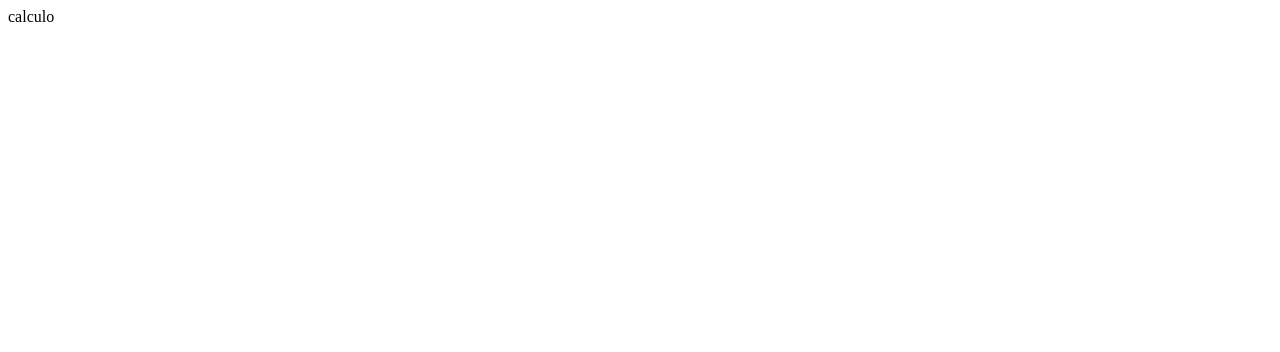
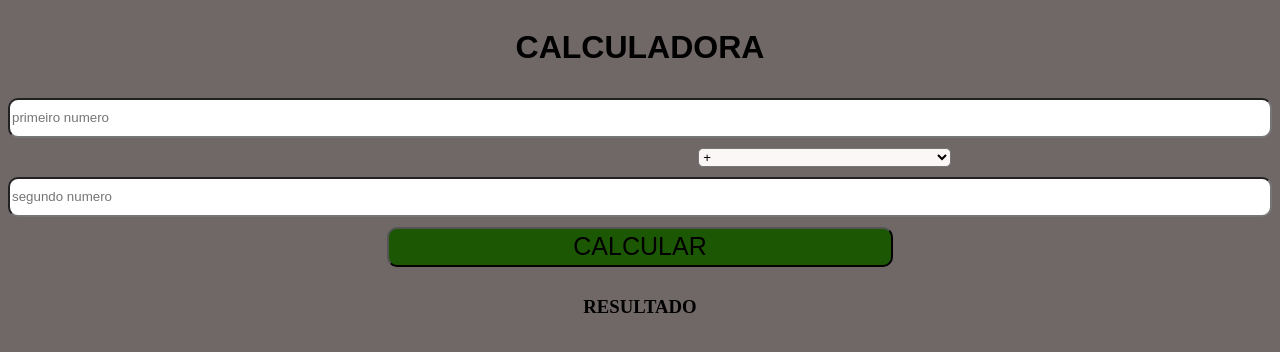
Before and after one commit to makerstoday/calculadora-simples, a plain HTML site: page index.html in a window 1280 px wide. Drawn offline with Linux system fonts and the light colour scheme.

Commit message:
calculadora-simples

```diff
--- a/index.html
+++ b/index.html
@@ -5,9 +5,29 @@
     <meta http-equiv="X-UA-Compatible" content="IE=edge">
     <meta name="viewport" content="width=device-width, initial-scale=1.0">
     <title>calculadora</title>
-    <link type="stylesheet" href="./styles.css"
+    <link rel="stylesheet" href="./styles.css">
+
 </head>
 <body>
-    calculo
+    <header>
+        <h1>CALCULADORA</h1>
+    </header>
+    <div id="form">
+        <input type="number" id="n1" placeholder="primeiro numero">
+        <select id="selector">
+            <option value="+">+</option>
+            <option value="-">-</option>
+            <option value="*">*</option>
+            <option value="/">/</option>
+        </select>
+        <input type="number" id="n2" placeholder="segundo numero">
+        <button onclick ="calcular()"  >calcular</button>
+    </div>
+    <div>
+        <h3 id="resultado">resultado</h3>
+    </div>
+
+
+<script src="./scripts/script.js"></script>
 </body>
 </html>
--- a/styles.css
+++ b/styles.css
@@ -1,7 +1,5 @@
 body{
 background-color: rgb(112, 103, 103);
-
-
     display: flex;
     text-align: center;
     flex-direction: column;
```
